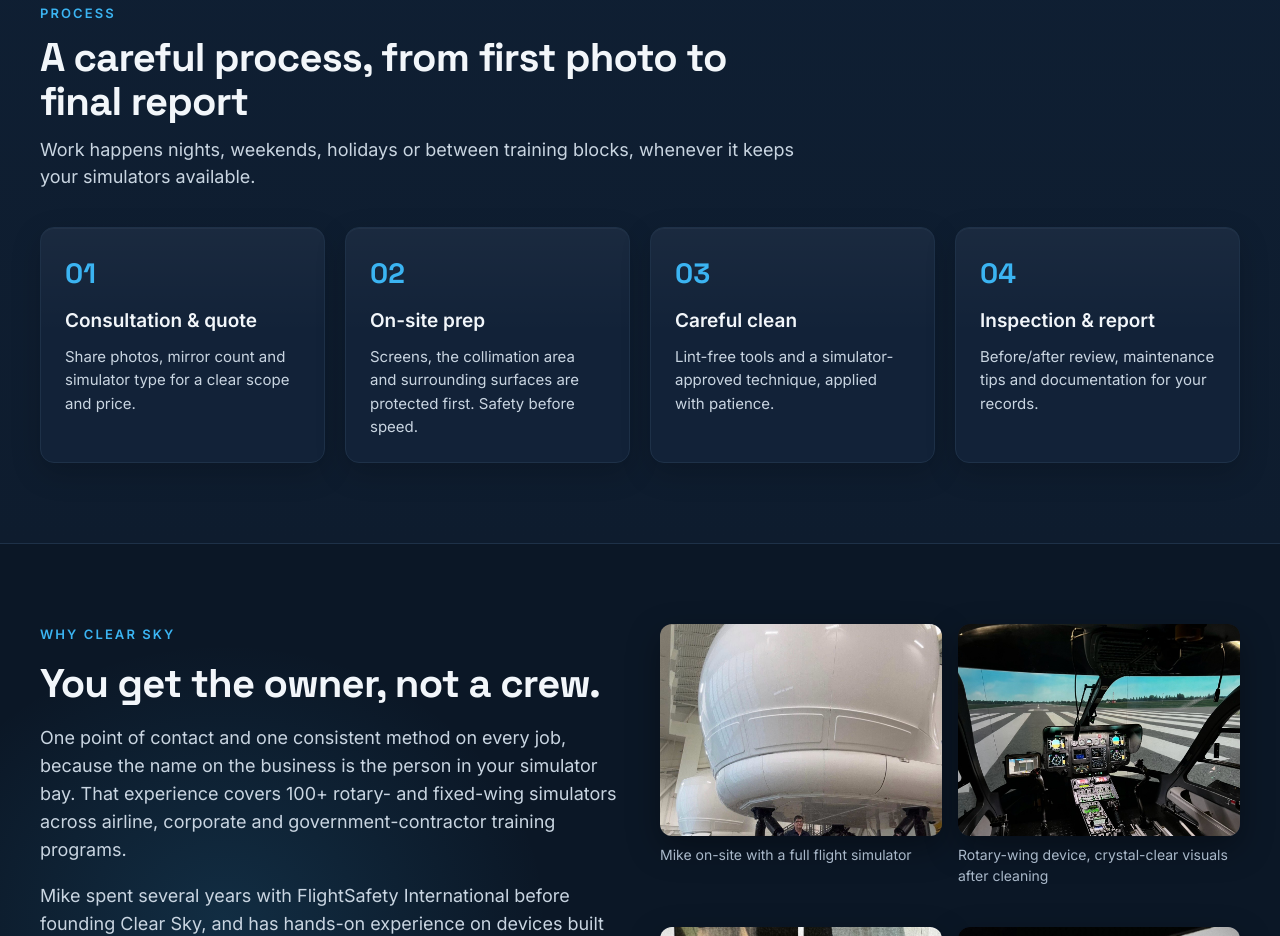
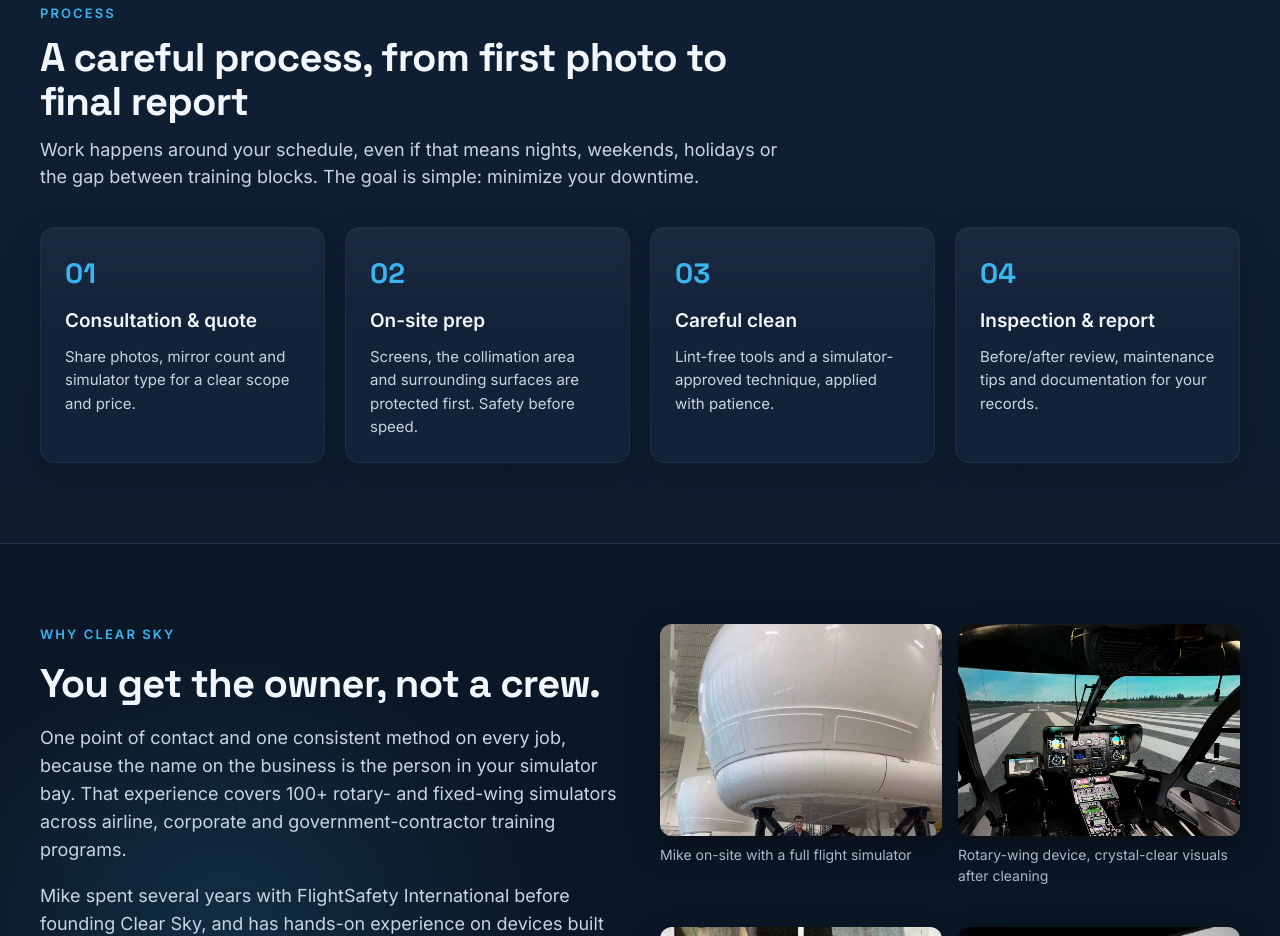
Before and after one commit to JonAponte/clearsky-website, a plain HTML site: page index.html in a window 1280 px wide. Shown: the part 3008-3944 px from the top of the page. Drawn offline with Linux system fonts and the light colour scheme.

Commit message:
Process intro: reword scheduling line around the customer's schedule
Co-Authored-By: Claude Fable 5.1 <noreply@anthropic.com>
Claude-Session: https://claude.ai/code/session_01TsEQD5AXFeAQydeirsjsKE

```diff
--- a/index.html
+++ b/index.html
@@ -210,7 +210,7 @@
       <div style="display: flex; flex-direction: column; gap: 12px; max-width: 760px">
         <p style="margin: 0; font-size: 13px; letter-spacing: 0.16em; text-transform: uppercase; color: #3BB4F2; font-weight: 600">Process</p>
         <h2 style="margin: 0; font-family: 'Space Grotesk', Inter, sans-serif; font-weight: 700; font-size: 40px; line-height: 1.1; letter-spacing: -0.02em">A careful process, from first photo to final report</h2>
-        <p style="margin: 0; font-size: 18px; color: #C9D5E1">Work happens nights, weekends, holidays or between training blocks, whenever it keeps your simulators available.</p>
+        <p style="margin: 0; font-size: 18px; color: #C9D5E1">Work happens around your schedule, even if that means nights, weekends, holidays or the gap between training blocks. The goal is simple: minimize your downtime.</p>
       </div>
       <ol style="list-style: none; margin: 0; padding: 0; display: grid; grid-template-columns: repeat(4, minmax(0, 1fr)); gap: 20px">
         <li class="card" style="background: #122238; border: 1px solid #1E3148; border-radius: 14px; padding: 24px; box-sizing: border-box; display: flex; flex-direction: column; gap: 10px">
```
